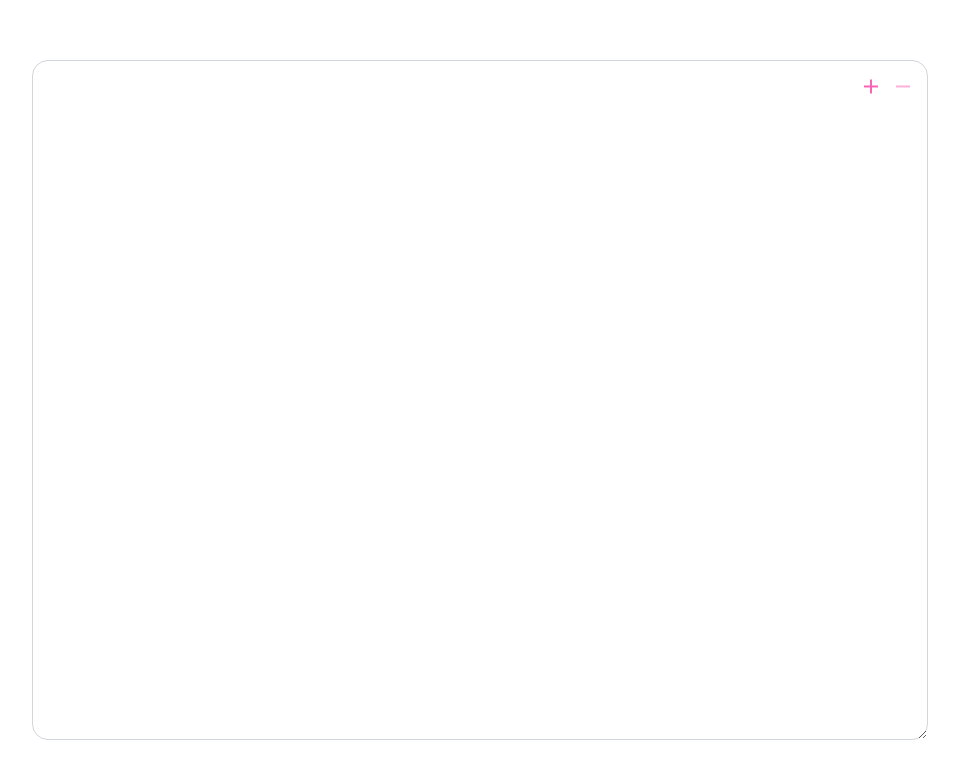
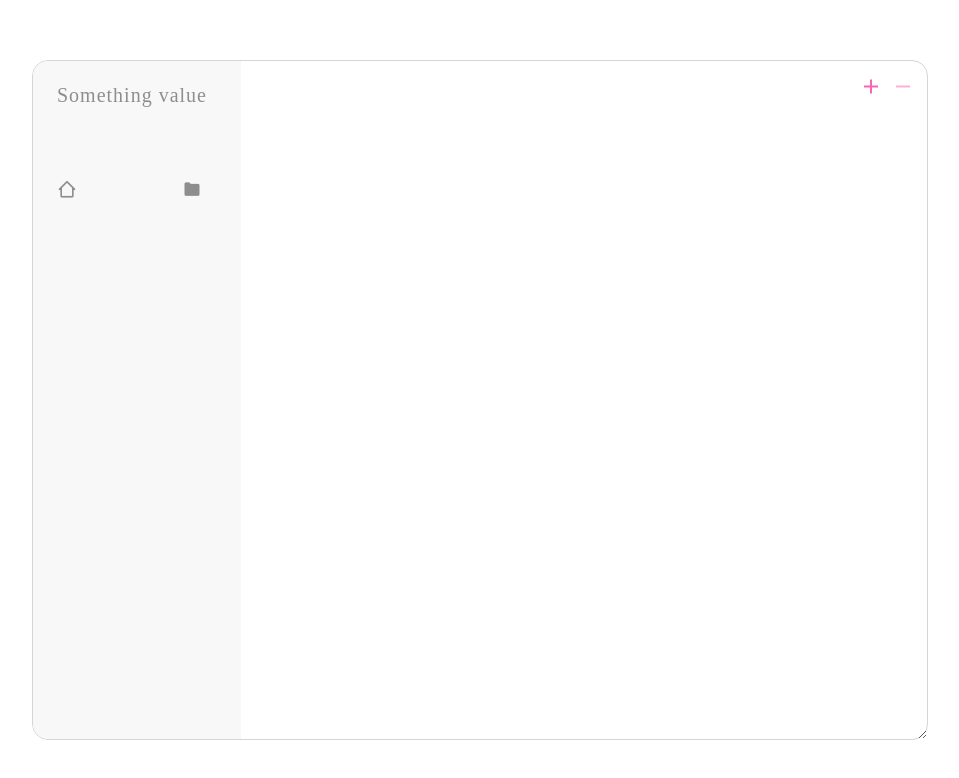
Before and after one commit to dimbo1324/apple-dimbo-store-2504, a React (Vite) app in the folder apple-dimbo-store/: page / in a window 1280 px wide. Shown: the top 778 px of the page, without its empty margins (160-1119 px from the left). Built offline with nearby package versions, Linux system fonts and the light colour scheme; a web font is replaced by a local one.

Commit message:
Added left proucts bar

```diff
--- a/apple-dimbo-store/src/components/Area.jsx
+++ b/apple-dimbo-store/src/components/Area.jsx
@@ -1,5 +1,7 @@
 import React from "react";
 import Controls from "./base/Controls";
+import LeftBar from "./base/LeftBar";
+
 function Area() {
   const [frameZoom, setFrameZoom] = React.useState(false);
   const zoomIn = () => setFrameZoom(true);
@@ -17,6 +19,7 @@ transition-all duration-100
 ${frameZoom ? "min-w-[97vw] min-h-[97vh]" : ""}
 `}
     >
+      <LeftBar />
       <Controls
         zoomIn={zoomIn}
         zoomOut={zoomOut}
--- /dev/null
+++ b/apple-dimbo-store/src/components/base/LeftBar.jsx
@@ -0,0 +1,25 @@
+import React from 'react'
+import {
+  leftBarData
+} from '../../data'
+const LeftBar = () => {
+  return (
+    <div className="2xl:w-80 xl:w-52 w-44 h-full bg-[#f8f8f8] flex flex-col justify-between pt-5 pl-6 pb-14 md:pb-0">
+      <a href="#" className="2xl:text-2xl xl:text-xl font-light text-[#8e8e8e] mb-14 tracking-wider">
+        Something value
+      </a>
+      <div className="flex flex-col flex-grow">
+        <a
+          href="#"
+          className="xl:w-36 lg:w-32 w-30 flex items-center justify-between my-3.5 text-left cursor-pointer"
+        >
+          <i className="bx bx-home-alt-2 text-xl text-[#8e8e8e]"></i>
+          <span className="text-sm text-[#8e8e8e] mr-auto mx-2.5 tracking-wider"></span>
+          <i className="text-lg text-[#8e8e8e] bx bxs-folder"></i>
+        </a>
+      </div>
+    </div>
+  );
+}
+
+export default LeftBar
--- a/apple-dimbo-store/public/index.js
+++ b/apple-dimbo-store/src/data/index.js
@@ -1,4 +1,4 @@
-export const navItems = [
+export const leftBarData = [
   {
     label: 'Home',
     icon: 'bx bx-home-alt-2',
```
